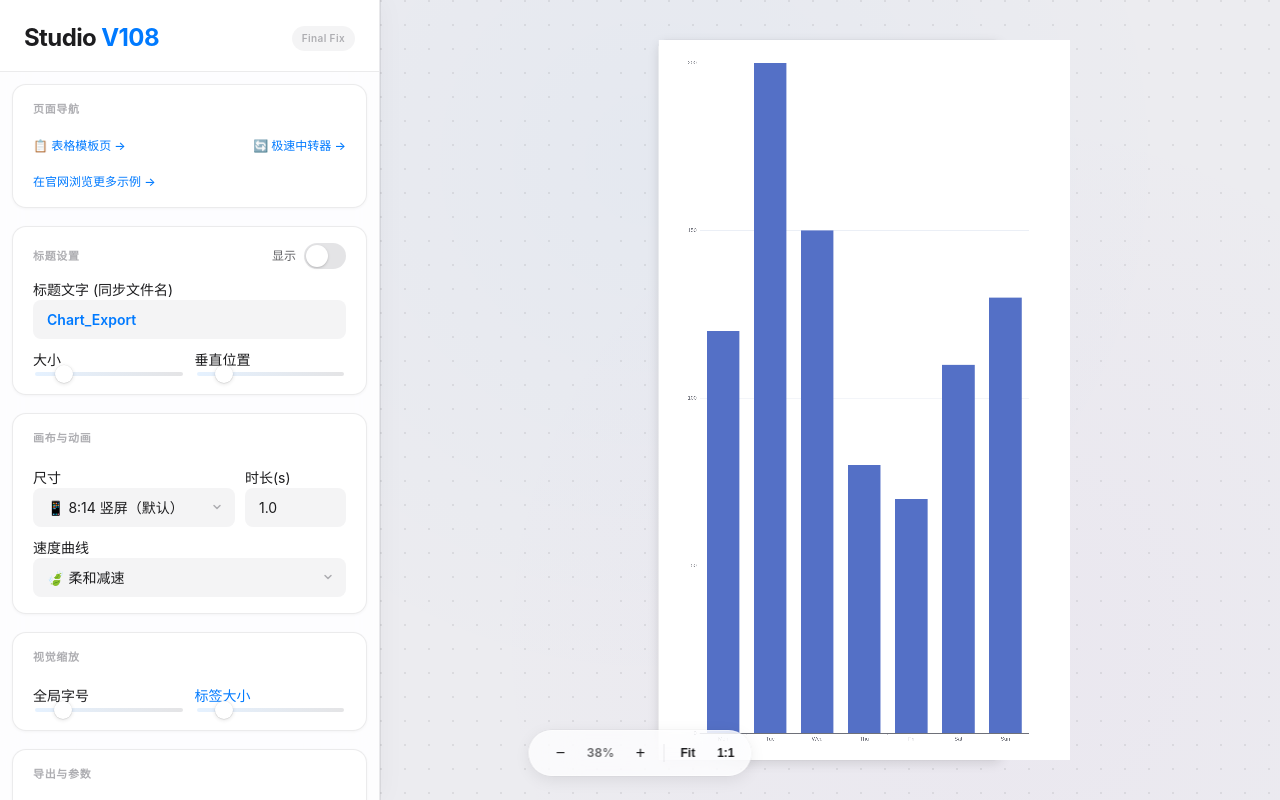
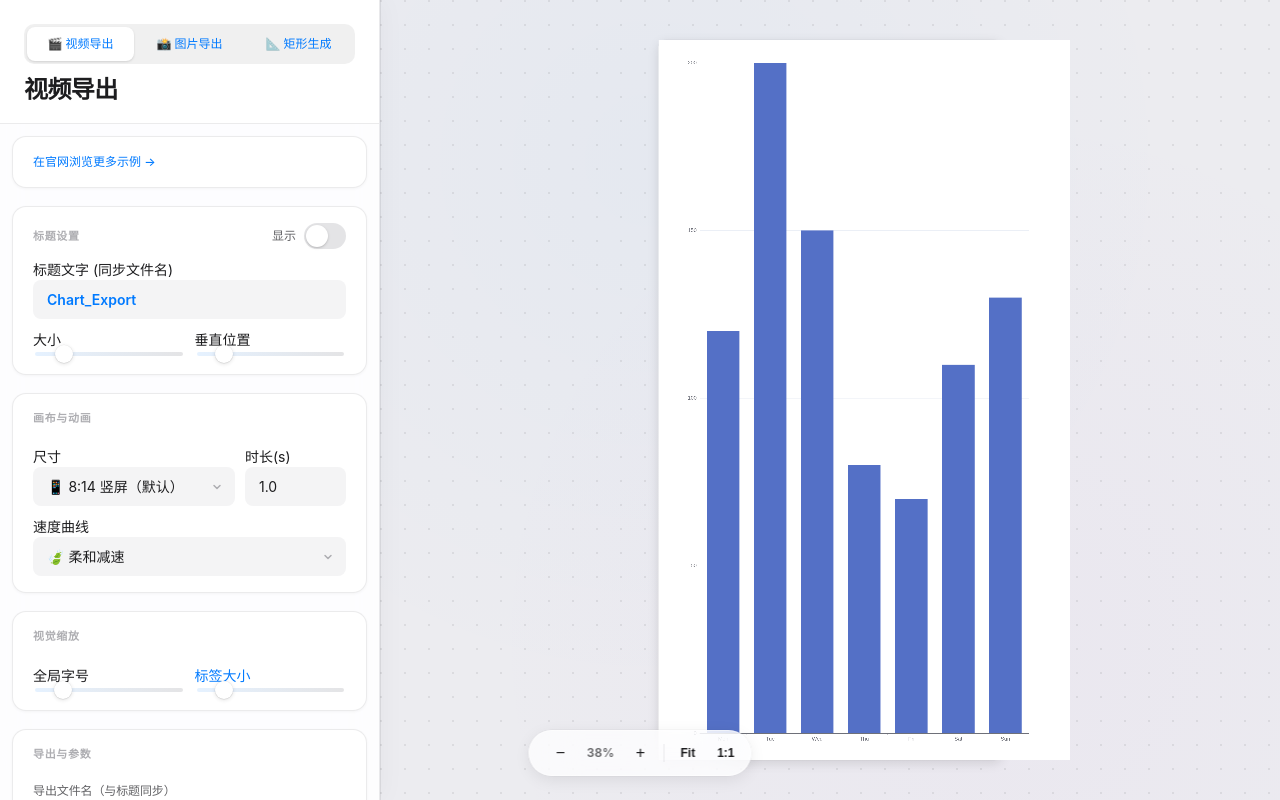
Before and after one commit to lkjxlzc/echarts-studio, a plain HTML site: page Echart.html in a window 1280 px wide. Drawn offline with nearby package versions, Linux system fonts and the light colour scheme.

Commit message:
统一标题

```diff
--- a/Echart.html
+++ b/Echart.html
@@ -883,6 +883,45 @@
             min-height: 16px;
             margin-top: 6px;
             padding: 0 2px;
+        }
+
+        /* ── Page Navigation Segmented Control ── */
+        .page-nav-bar {
+            display: flex;
+            gap: 2px;
+            background: rgba(0, 0, 0, 0.06);
+            border-radius: 10px;
+            padding: 3px;
+            margin-bottom: 12px;
+        }
+
+        .page-nav-item {
+            flex: 1;
+            display: flex;
+            align-items: center;
+            justify-content: center;
+            gap: 4px;
+            padding: 8px 4px;
+            border-radius: 8px;
+            font-size: 12px;
+            font-weight: 600;
+            color: #86868b;
+            text-decoration: none;
+            transition: all 0.2s cubic-bezier(0.25, 0.46, 0.45, 0.94);
+            cursor: pointer;
+            white-space: nowrap;
+        }
+
+        .page-nav-item:hover {
+            color: #1d1d1f;
+            background: rgba(255, 255, 255, 0.5);
+        }
+
+        .page-nav-item.active {
+            background: #fff;
+            color: #007aff;
+            box-shadow: 0 1px 3px rgba(0, 0, 0, 0.08), 0 1px 2px rgba(0, 0, 0, 0.06);
+            pointer-events: none;
         }
     </style>
 </head>
@@ -942,9 +981,14 @@
 
     <div id="sidebar">
         <div class="sidebar-header">
+            <!-- Page Navigation -->
+            <div class="page-nav-bar">
+                <a class="page-nav-item active" href="Echart.html">🎬 视频导出</a>
+                <a class="page-nav-item" href="table.html">📸 图片导出</a>
+                <a class="page-nav-item" href="zhozhuanzhang.html">📐 矩形生成</a>
+            </div>
             <div style="display:flex; justify-content:space-between; align-items:center; gap:10px;">
-                <h1>Studio <span style="color:var(--blue)">V108</span></h1>
-                <span class="version-badge">Final Fix</span>
+                <h1>视频导出</h1>
             </div>
         </div>
 
@@ -952,21 +996,8 @@
             class="sidebar-scroll">
 
             <div class="control-section">
-                <h2>页面导航</h2>
-                <div class="row">
-                    <div class="col" style="flex:1">
-                        <a href="table.html"
-                            style="font-size:12px; color:var(--blue); text-decoration:none; font-weight:500;">📋 表格模板页
-                            →</a>
-                    </div>
-                    <div class="col" style="flex:1; text-align:right;">
-                        <a href="zhozhuanzhang.html"
-                            style="font-size:12px; color:var(--blue); text-decoration:none; font-weight:500;">🔄 极速中转器
-                            →</a>
-                    </div>
-                </div>
                 <a href="https://echarts.apache.org/examples/zh/index.html" target="_blank" rel="noopener"
-                    style="font-size:12px; color:var(--blue); margin-top:8px; display:inline-block;">在官网浏览更多示例 →</a>
+                    style="font-size:12px; color:var(--blue); display:inline-block;">在官网浏览更多示例 →</a>
             </div>
 
             <div class="control-section">
```
Also changed, not shown: table.html (+47 -8 lines), zhozhuanzhang.html (+46 -9 lines).
